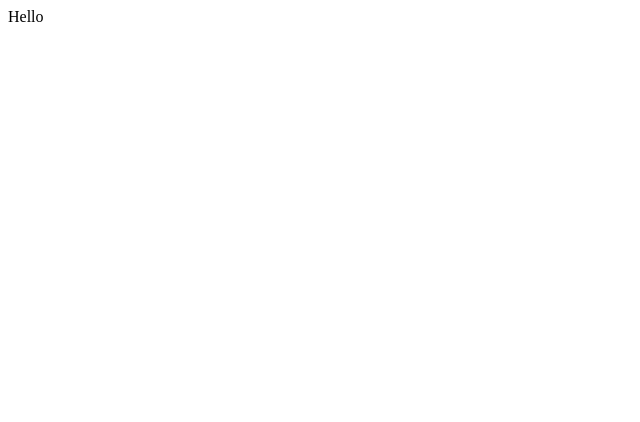
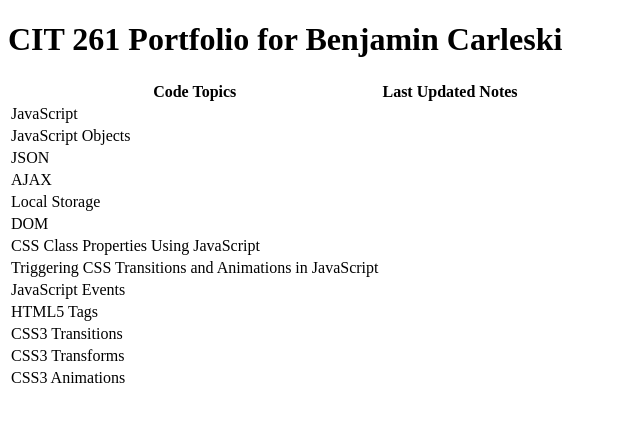
Before and after one commit to carleski-benjamin/byui-cit261, a plain HTML site: page index.html in a window 1280 px wide. Shown: the whole page, without its empty margins (0-640 px from the left). Drawn offline with Linux system fonts and the light colour scheme.

Commit message:
Update index page

```diff
--- a/index.html
+++ b/index.html
@@ -1,9 +1,81 @@
 <!DOCTYPE html>
 <html>
 	<head>
-		<title>CIT 261 Course</title>
+		<title>CIT 261 Portfolio</title>
 	</head>
 	<body>
-		Hello
+		<h1>CIT 261 Portfolio for Benjamin Carleski</h1>
+		<table>
+			<tr>
+				<th>Code Topics</th>
+				<th>Last Updated</th>
+				<th>Notes</th>
+			</tr>
+			<tr>
+				<td>JavaScript</td>
+				<td>&nbsp;</td>
+				<td>&nbsp;</td>
+			</tr>
+			<tr>
+				<td>JavaScript Objects</td>
+				<td>&nbsp;</td>
+				<td>&nbsp;</td>
+			</tr>
+			<tr>
+				<td>JSON</td>
+				<td>&nbsp;</td>
+				<td>&nbsp;</td>
+			</tr>
+			<tr>
+				<td>AJAX</td>
+				<td>&nbsp;</td>
+				<td>&nbsp;</td>
+			</tr>
+			<tr>
+				<td>Local Storage</td>
+				<td>&nbsp;</td>
+				<td>&nbsp;</td>
+			</tr>
+			<tr>
+				<td>DOM</td>
+				<td>&nbsp;</td>
+				<td>&nbsp;</td>
+			</tr>
+			<tr>
+				<td>CSS Class Properties Using JavaScript</td>
+				<td>&nbsp;</td>
+				<td>&nbsp;</td>
+			</tr>
+			<tr>
+				<td>Triggering CSS Transitions and Animations in JavaScript</td>
+				<td>&nbsp;</td>
+				<td>&nbsp;</td>
+			</tr>
+			<tr>
+				<td>JavaScript Events</td>
+				<td>&nbsp;</td>
+				<td>&nbsp;</td>
+			</tr>
+			<tr>
+				<td>HTML5 Tags</td>
+				<td>&nbsp;</td>
+				<td>&nbsp;</td>
+			</tr>
+			<tr>
+				<td>CSS3 Transitions</td>
+				<td>&nbsp;</td>
+				<td>&nbsp;</td>
+			</tr>
+			<tr>
+				<td>CSS3 Transforms</td>
+				<td>&nbsp;</td>
+				<td>&nbsp;</td>
+			</tr>
+			<tr>
+				<td>CSS3 Animations</td>
+				<td>&nbsp;</td>
+				<td>&nbsp;</td>
+			</tr>
+		</table>
 	</body>
 </html>
```
